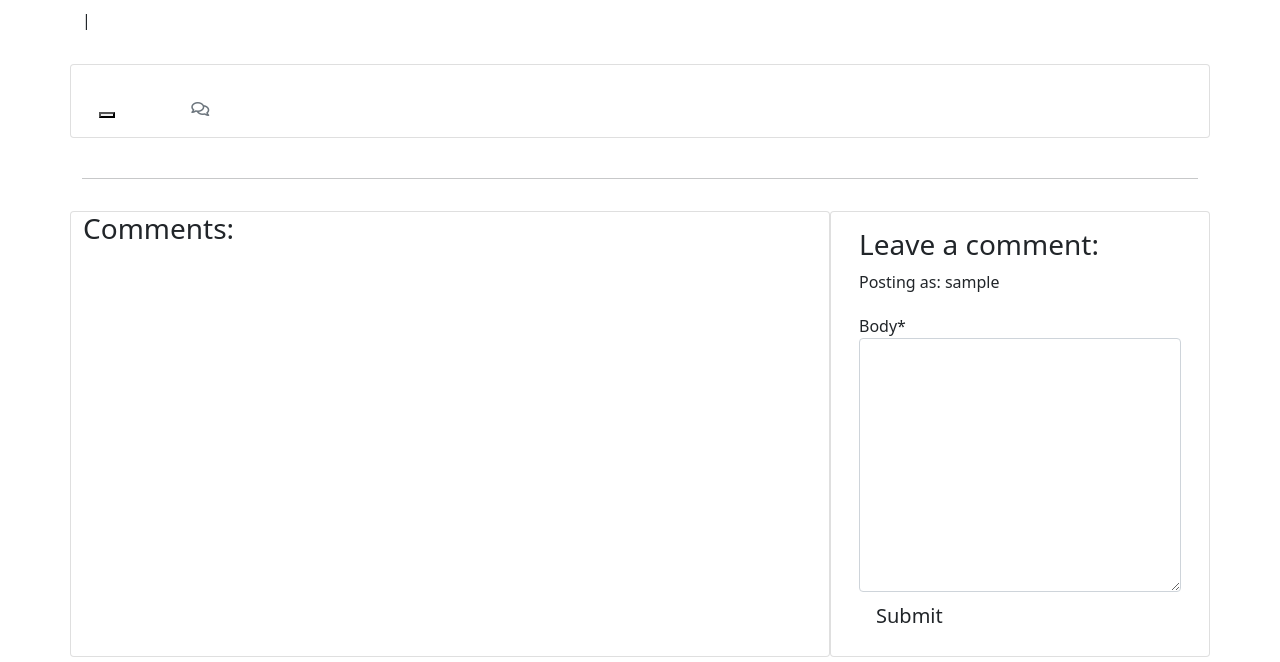
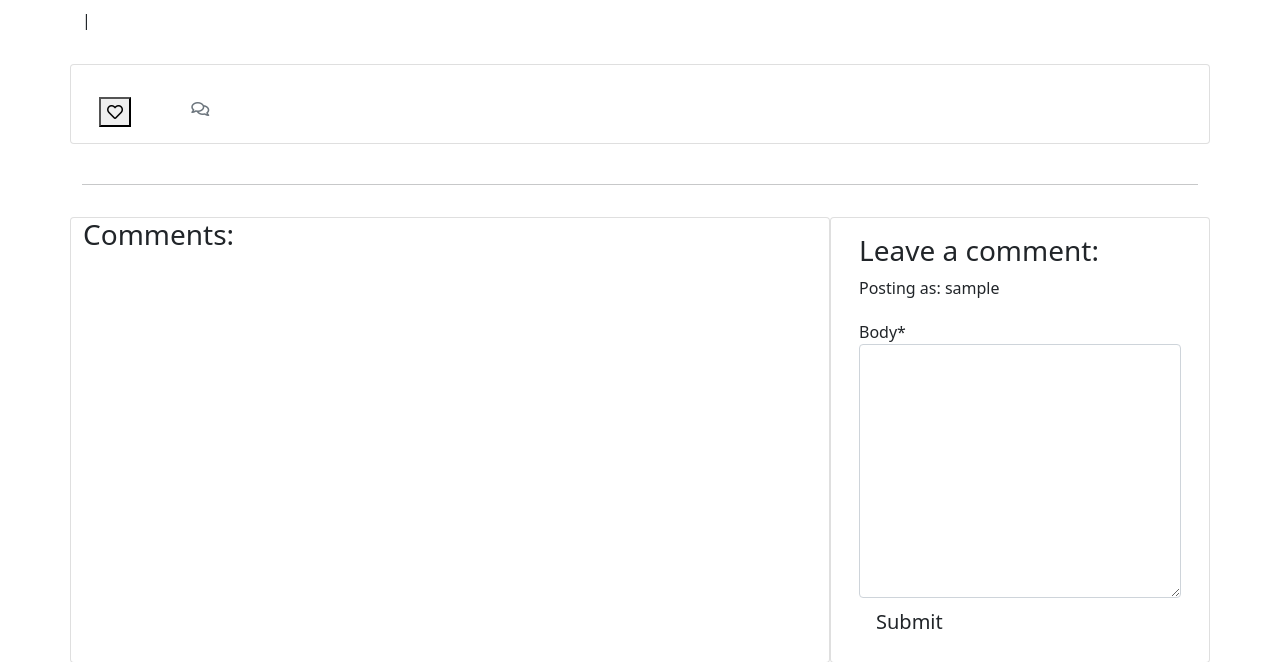
Before and after one commit to Code-Institute-Submissions/saltta-figs_DecResub, a Django app: template templates/recipe_detail.html in a window 1280 px wide. Shown: the part 56-718 px from the top of the page. Run offline with Django 3.2, Linux system fonts and the light colour scheme; the template is opened without the code that fills it: values that come from a table or form of the project are taken from there, others are empty; the visitor is signed in with stand-in values (Sample User, id 1); some libraries are stand-ins or nearby versions.

Commit message:
changed like button to heart

```diff
--- a/templates/recipe_detail.html
+++ b/templates/recipe_detail.html
@@ -44,19 +44,19 @@
                                 {% if liked %}
 
                                 <button class="btn-like" type="submit" name="blogpost_id" value="{{recipe.slug}}">
-                                    <i class="fa-solid fa-fork"></i>
+                                    <i class="fas fa-heart"></i>
                                 </button>
 
                                 {% else %}
 
                                 <button class="btn-like" type="submit" name="blogpost_id" value="{{recipe.slug}}">
-                                    <i class="fa-thin fa-fork"></i>
+                                    <i class="far fa-heart"></i>
                                 </button>
 
                                 {% endif %}
                             </form>
                             {% else %}
-                            <span class="text-secondary"><i class="fa-thin fa-fork"></i></span>
+                            <span class="text-secondary"><i class="far fa-heart"></i></span>
                             {% endif %}
                             <span class="text-secondary">{{ recipe.number_of_likes }}</span>
                         </strong>
```
